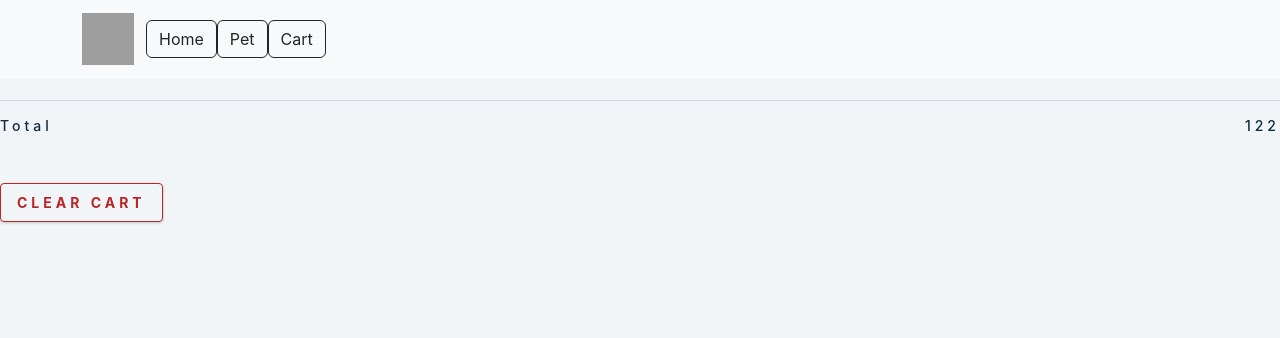
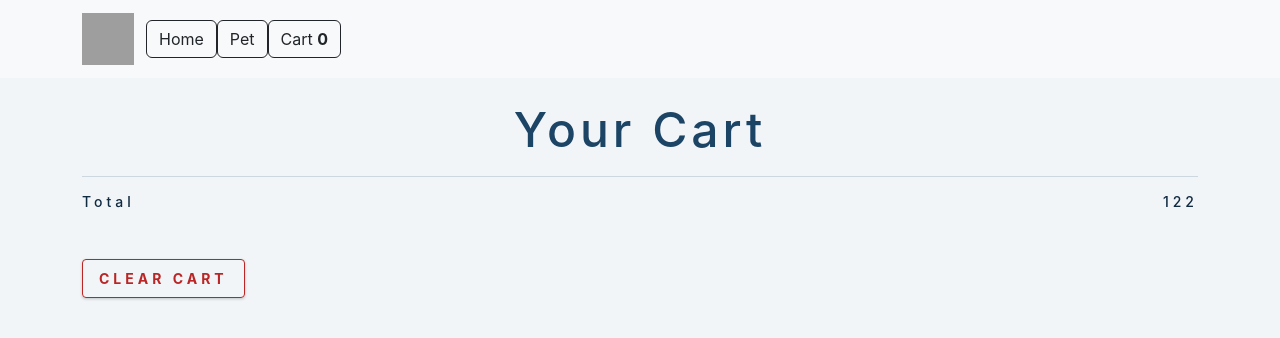
Before and after one commit to phamduongtandat/Shopping-Cart-Client, a React (Create React App) app: page /Cart in a window 1280 px wide. Shown: the top 338 px of the page. Built offline with nearby package versions, Linux system fonts and the light colour scheme; grey boxes are pictures that could not be loaded.

Commit message:
update cart v2

```diff
--- a/src/Component/CartItem.js
+++ b/src/Component/CartItem.js
@@ -1,6 +1,6 @@
 import React from 'react'
 
-function CartItem({ name, ava, price }) {
+function CartItem({ id, name, ava, price, amount, onRemove }) {
     return (
 
         <section className="cart">
@@ -9,8 +9,8 @@ function CartItem({ name, ava, price }) {
                     <img src={ava} alt='' />
                     <div>
                         <h4>{name}</h4>
-                        <h4 className="item-price">{price}</h4>
-                        <button className="remove-btn">REMOVE</button>
+                        <h4 className="item-price">$ {price}</h4>
+                        <button onClick={() => { onRemove(id) }} className="remove-btn">REMOVE</button>
                     </div>
                     <div>
                         {/* {/* increase amount * /} */}
@@ -19,7 +19,7 @@ function CartItem({ name, ava, price }) {
                                 <path d="M10.707 7.05L10 6.343 4.343 12l1.414 1.414L10 9.172l4.243 4.242L15.657 12z" />
                             </svg>
                         </button>
-                        <p className="amount">2</p>
+                        <p className="amount">{amount}</p>
                         {/* {/* decrease amount * /} */}
                         <button className="amount-btn">
                             <svg xmlns="http://www.w3.org/2000/svg" viewBox="0 0 20 20">
--- a/src/Component/CartList.js
+++ b/src/Component/CartList.js
@@ -1,18 +1,27 @@
-import React from 'react'
+import React, { useState } from 'react'
 import CartItem from './CartItem'
 import './CartList.css'
 
 function CartList() {
-    const storage = JSON.parse(localStorage.getItem('cartStorage')) ?? []
-    console.log(storage)
+    const [carts, setCarts] = useState(JSON.parse(localStorage.getItem('cartStorage')) ?? []);
+    console.log('aa', carts)
+    const handleRemove = (id) => {
+        const cart = carts.filter(item => item.id !== id)
+        localStorage.setItem('cartStorage', JSON.stringify([...cart]))
+        setCarts([...cart])
+    }
     return (
         <div >
-            {storage.map((prod) => {
-                return <div key={prod.id} >
+            <h1 style={{ color: '#1b4465', textAlign: 'center' }}>Your Cart</h1>
+            {carts.map((prod, index) => {
+                return <div key={index} >
                     <CartItem
+                        id={prod.id}
                         ava={prod.avatar}
                         name={prod.name}
-                        price={prod.price} />
+                        price={prod.price}
+                        amount={prod.quantity}
+                        onRemove={handleRemove} />
                 </div>
             })}
             <footer>
--- a/src/Component/Header.jsx
+++ b/src/Component/Header.jsx
@@ -2,6 +2,7 @@ import React from 'react'
 import { Link } from 'react-router-dom'
 
 function Header() {
+  const storage = JSON.parse(localStorage.getItem('cartStorage')) ?? []
   return (
 
     <nav style={{position: 'fixed',top: '0',width: '100%',zIndex:1}} className="navbar navbar-expand-lg navbar-light bg-light">
@@ -16,7 +17,7 @@ function Header() {
               <Link className="  btn btn-outline-dark " to='/Pet'>Pet</Link>
             </li>
             <li className=" nav-item">
-              <Link className="  btn btn-outline-dark " to='/Cart'>Cart</Link>
+              <Link className="  btn btn-outline-dark " to='/Cart'>Cart <b>{storage.length}</b> </Link>
             </li>
           </ul>
         </div>
--- a/src/Component/PetItem.js
+++ b/src/Component/PetItem.js
@@ -7,12 +7,12 @@ function PetItem({ name, img, price, id, onClickForAddCart }) {
             <img src={img} className="card-img-top" style={{ height: '255px' }} alt="..." />
             <div className="card-body">
                 <h5 className="card-title">{name}</h5>
-                <p className="card-text">{price} $</p>
+                <p className="card-text">$ {price}</p>
             </div>
 
             <div className="card-body">
                 <Link to={`/Pet/${id}`} className=" btn btn-outline-info card-link">Detail</Link>
-                <button onClick={() => { onClickForAddCart(id) }} type="button" className=" card-link btn btn-outline-success">ADD TO CART</button>
+                <button onClick={() => { onClickForAddCart(id) }} type="button" className=" card-link btn btn-outline-success">Add cart</button>
             </div>
         </div>
 
--- a/src/Component/PetList.js
+++ b/src/Component/PetList.js
@@ -24,6 +24,7 @@ function PetList() {
         // console.log('prod', typeof prod)
 
         localStorage.setItem('cartStorage', JSON.stringify([...prod]))
+        setLoading()
 
 
     }
--- a/src/Pages/CartPage.js
+++ b/src/Pages/CartPage.js
@@ -5,7 +5,7 @@ import CartList from '../Component/CartList'
 function CartPage() {
 
     return (
-        <div>
+        <div className='container' >
             <CartList />
         </div>
     )
```
